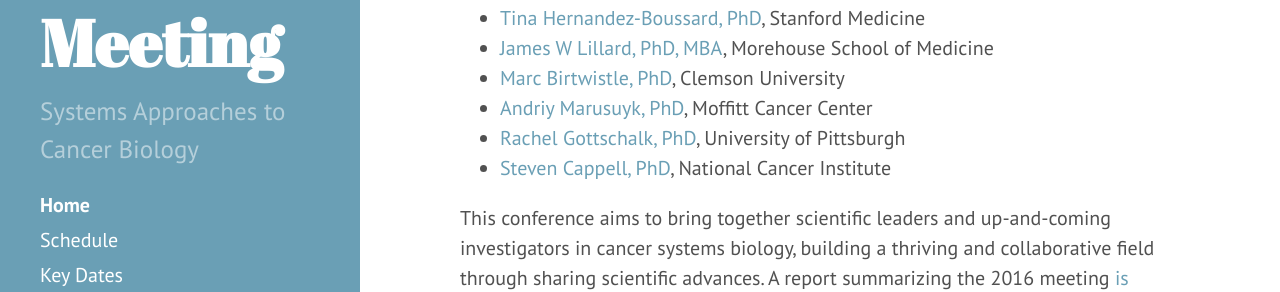
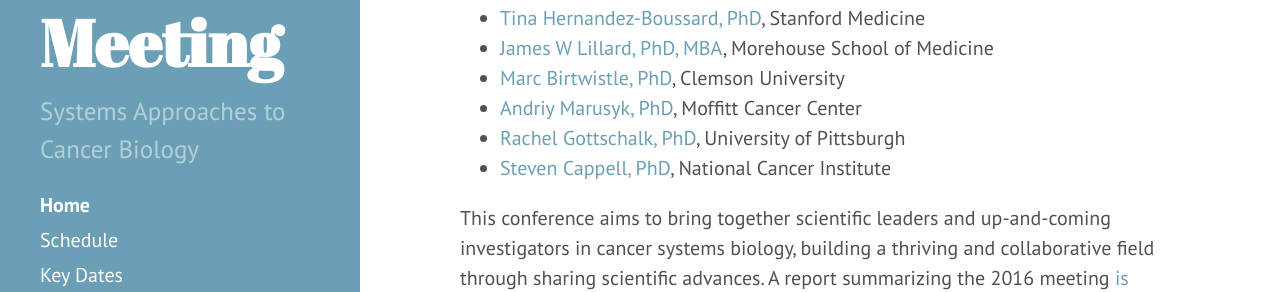
Before and after one commit to AECCSB/sacb-meeting, a Jekyll site: the page built from index.md, in a window 1280 px wide and 900 px high, scrolled down 634 px. Shown: the part 357-649 px from the top of the window. Built offline with Jekyll 4.4.1, drawn with Linux system fonts in a browser that asks for light colours.

Commit message:
Update index.md

```diff
--- a/index.md
+++ b/index.md
@@ -23,7 +23,7 @@
 - [Tina Hernandez-Boussard, PhD](https://med.stanford.edu/boussard-lab/people/tina_hernandez_boussard.html), Stanford Medicine
 - [James W Lillard, PhD, MBA](https://www.msm.edu/about_us/FacultyDirectory/MicrobiologyBiochemistryImmunology/JamesLillard/index.php), Morehouse School of Medicine
 - [Marc Birtwistle, PhD](https://www.clemson.edu/cecas/departments/chbe/people/birtwistle_m.html), Clemson University
-- [Andriy Marusuyk, PhD](https://www.moffitt.org/research-science/researchers/andriy-marusyk/), Moffitt Cancer Center
+- [Andriy Marusyk, PhD](https://www.moffitt.org/research-science/researchers/andriy-marusyk/), Moffitt Cancer Center
 - [Rachel Gottschalk, PhD](https://www.isb.pitt.edu/people/faculty/rachel-gottschalk-phd), University of Pittsburgh
 - [Steven Cappell, PhD](https://ccr.cancer.gov/staff-directory/steven-d-cappell), National Cancer Institute
 
```
